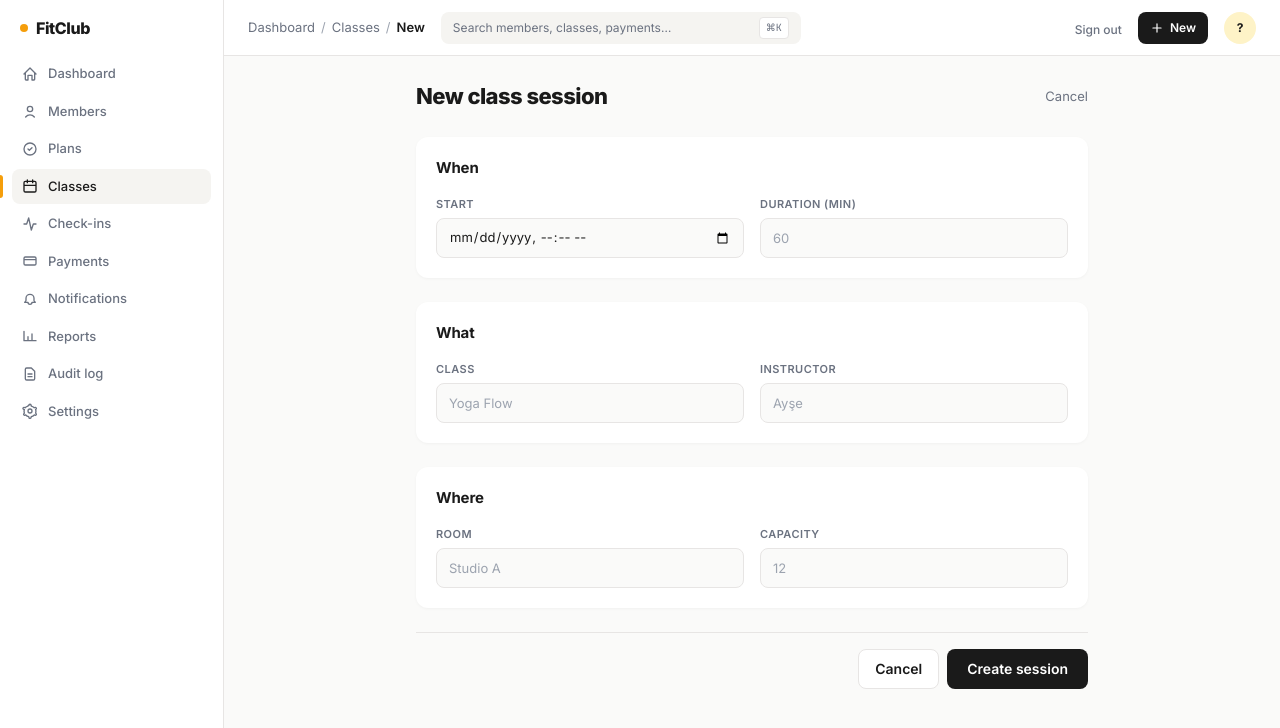
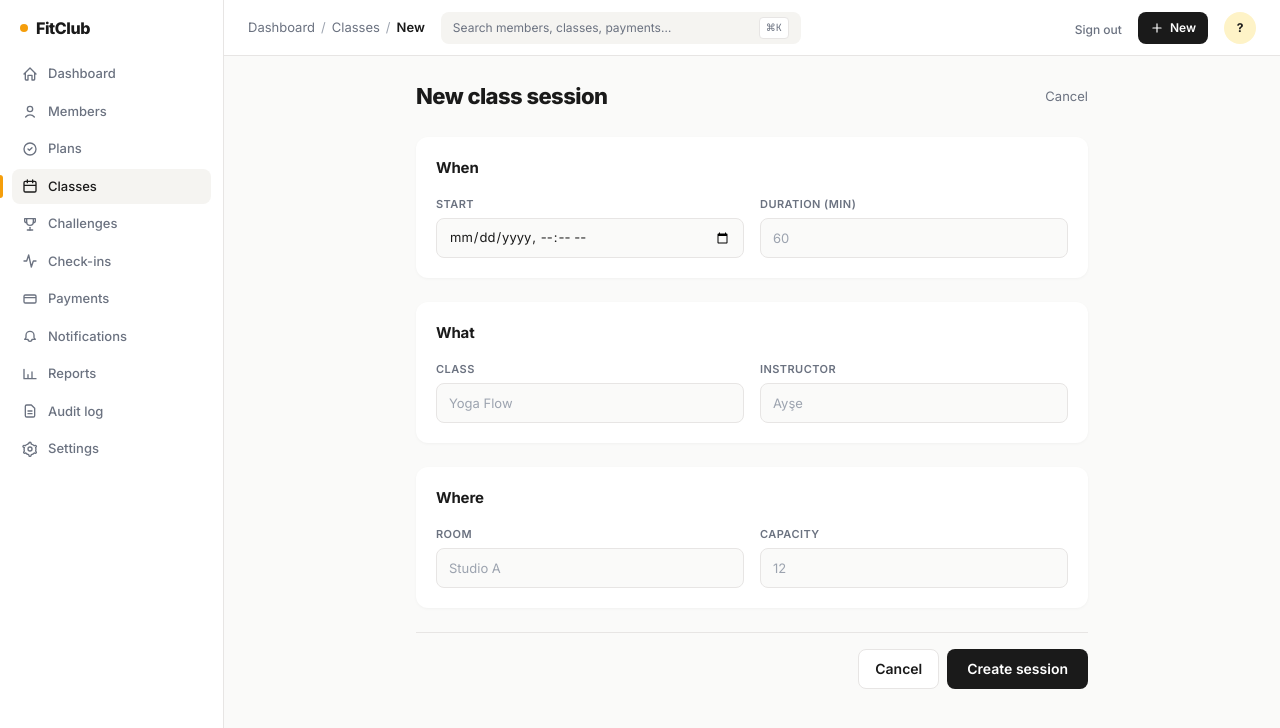
Before and after one commit to slotr/fitclub-os, a Next.js app in the folder apps/web/: page /admin/classes/new in a window 1280 px wide. Shown: the top 728 px of the page. Built offline with nearby package versions, Linux system fonts and the light colour scheme; no server answers.

Commit message:
feat(web): TrophyIcon + Challenges sidebar item

```diff
--- a/apps/web/src/components/admin/icons.tsx
+++ b/apps/web/src/components/admin/icons.tsx
@@ -143,3 +143,14 @@ export function QrIcon(p: Props) {
     </svg>
   );
 }
+export function TrophyIcon(p: Props) {
+  return (
+    <svg {...stroke} {...p}>
+      <path d="M8 21h8" />
+      <path d="M12 17v4" />
+      <path d="M7 4h10v5a5 5 0 1 1-10 0V4Z" />
+      <path d="M17 4h3v3a3 3 0 0 1-3 3" />
+      <path d="M7 4H4v3a3 3 0 0 0 3 3" />
+    </svg>
+  );
+}
--- a/apps/web/src/components/admin/sidebar.tsx
+++ b/apps/web/src/components/admin/sidebar.tsx
@@ -14,6 +14,7 @@ import {
   ChartBarIcon,
   FileIcon,
   GearIcon,
+  TrophyIcon,
 } from "./icons";
 
 type NavItem = {
@@ -28,6 +29,7 @@ const items: NavItem[] = [
   { href: "/admin/members", label: "Members", icon: UsersIcon },
   { href: "/admin/plans", label: "Plans", icon: CheckCircleIcon },
   { href: "/admin/classes", label: "Classes", icon: CalendarIcon },
+  { href: "/admin/challenges", label: "Challenges", icon: TrophyIcon },
   { href: "/admin/checkins", label: "Check-ins", icon: ActivityIcon },
   { href: "/admin/payments", label: "Payments", icon: CardIcon },
   { href: "/admin/notifications", label: "Notifications", icon: BellIcon },
```
